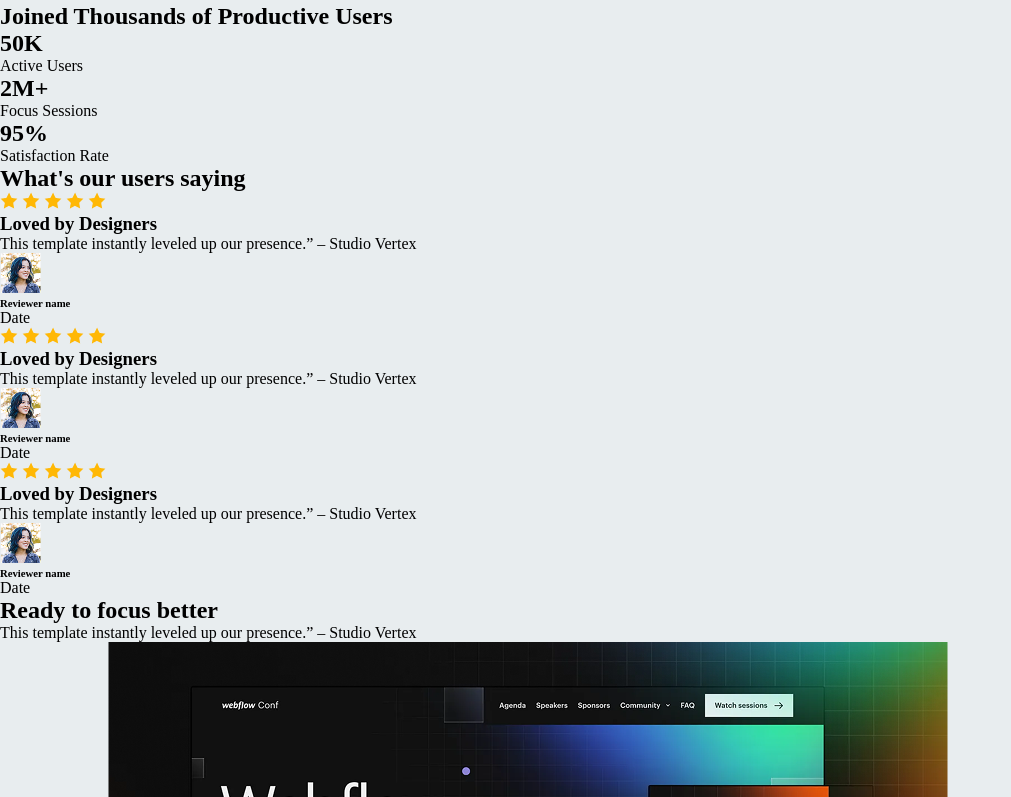
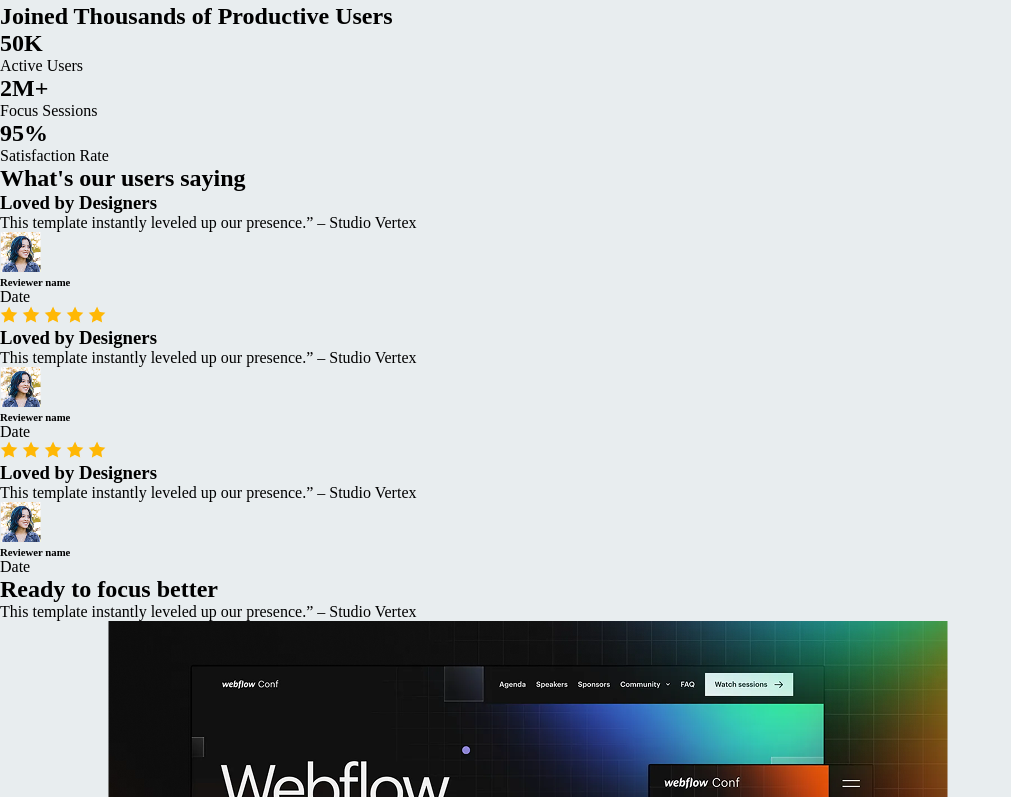
Before and after one commit to prottoy777-cyber/my-1st-asssignmentb12, a plain HTML site: page index.html in a window 1280 px wide. Shown: the part 485-1282 px from the top of the page, without its empty margins (0-1011 px from the left). Drawn offline with Linux system fonts and the light colour scheme.

Commit message:
images minor changes

```diff
--- a/index.html
+++ b/index.html
@@ -79,7 +79,7 @@
         <div class="card_parent">
             <h2>What's our users saying</h2>
 
-            <div class="card_child">
+            <!-- <div class="card_child">
                  <div class="card">
                 <div class="star">
                         <img src="images/icon-star.png" alt="">
@@ -87,7 +87,7 @@
                         <img src="images/icon-star.png" alt="">
                         <img src="images/icon-star.png" alt="">
                         <img src="images/icon-star.png" alt="">
-                </div>
+                </div> -->
 
                 <h3>Loved by Designers</h3>
                 <p>This template instantly leveled up our presence.” – Studio Vertex</p>
```
